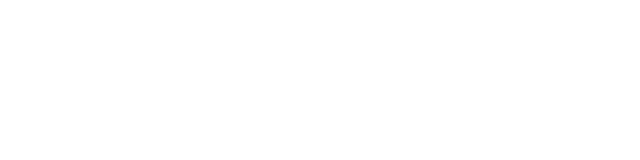
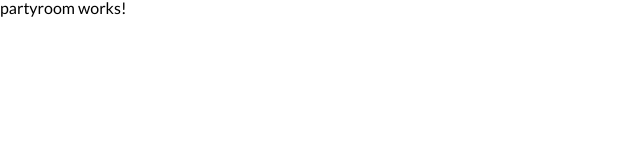
Before and after one commit to casparsylwan/movienight, an Angular app: page /restaurant in a window 1280 px wide. Before the commit this address led to /. Shown: the top 160 px of the page, without its empty margins (0-640 px from the left). Built offline with nearby package versions, Linux system fonts and the light colour scheme.

Commit message:
added material to add drag and drop

```diff
--- a/angular.json
+++ b/angular.json
@@ -24,6 +24,7 @@
               "src/assets"
             ],
             "styles": [
+              "./node_modules/@angular/material/prebuilt-themes/indigo-pink.css",
               "src/styles.css"
             ],
             "scripts": []
@@ -88,6 +89,7 @@
               "src/assets"
             ],
             "styles": [
+              "./node_modules/@angular/material/prebuilt-themes/indigo-pink.css",
               "src/styles.css"
             ],
             "scripts": []
@@ -119,6 +121,7 @@
           }
         }
       }
-    }},
+    }
+  },
   "defaultProject": "movienight"
 }
--- a/package.json
+++ b/package.json
@@ -12,10 +12,12 @@
   "private": true,
   "dependencies": {
     "@angular/animations": "~9.0.1",
+    "@angular/cdk": "^9.2.2",
     "@angular/common": "~9.0.1",
     "@angular/compiler": "~9.0.1",
     "@angular/core": "~9.0.1",
     "@angular/forms": "~9.0.1",
+    "@angular/material": "^9.2.2",
     "@angular/platform-browser": "~9.0.1",
     "@angular/platform-browser-dynamic": "~9.0.1",
     "@angular/router": "~9.0.1",
--- a/src/app/app-routing.module.ts
+++ b/src/app/app-routing.module.ts
@@ -7,6 +7,7 @@
 import { ControllOrderComponent } from './pages/components/controll-order/controll-order.component';
 import { RestaurantComponent } from './pages/components/restaurant/restaurant.component';
 import { CheckoutComponent } from './pages/components/checkout/checkout.component';
+import { PartyroomComponent } from './pages/parent/partyroom/partyroom.component';
 
 
 const routes: Routes = [
@@ -16,7 +17,8 @@
   {path:'seat', component: CinemaComponent},
   {path:'con', component: ControllOrderComponent},
   {path:'restu',component: RestaurantComponent},
-  {path:'check',component: CheckoutComponent}
+  {path:'check',component: CheckoutComponent},
+  {path:'restaurant', component: PartyroomComponent}
 ];
 
 @NgModule({
--- /dev/null
+++ b/src/app/pages/parent/partyroom/partyroom.component.html
@@ -0,0 +1 @@
+<p>partyroom works!</p>
--- /dev/null
+++ b/src/app/pages/parent/partyroom/partyroom.component.ts
@@ -0,0 +1,15 @@
+import { Component, OnInit } from '@angular/core';
+
+@Component({
+  selector: 'app-partyroom',
+  templateUrl: './partyroom.component.html',
+  styleUrls: ['./partyroom.component.css']
+})
+export class PartyroomComponent implements OnInit {
+
+  constructor() { }
+
+  ngOnInit(): void {
+  }
+
+}
--- a/src/index.html
+++ b/src/index.html
@@ -6,6 +6,8 @@
   <base href="/">
   <meta name="viewport" content="width=device-width, initial-scale=1">
   <link rel="icon" type="image/x-icon" href="favicon.ico">
+  <link href="https://fonts.googleapis.com/css?family=Roboto:300,400,500&display=swap" rel="stylesheet">
+  <link href="https://fonts.googleapis.com/icon?family=Material+Icons" rel="stylesheet">
 </head>
 <body>
   <app-root></app-root>
--- a/src/styles.css
+++ b/src/styles.css
@@ -58,3 +58,7 @@
 button:focus{
 	outline:none;
 }
+
+
+html, body { height: 100%; }
+body { margin: 0; font-family: Roboto, "Helvetica Neue", sans-serif; }
```
Also changed, not shown: src/app/app.module.ts (+6 -2 lines), src/app/pages/parent/partyroom/partyroom.component.css (added), 2 other files (tests, documents, lock files or other folders).
